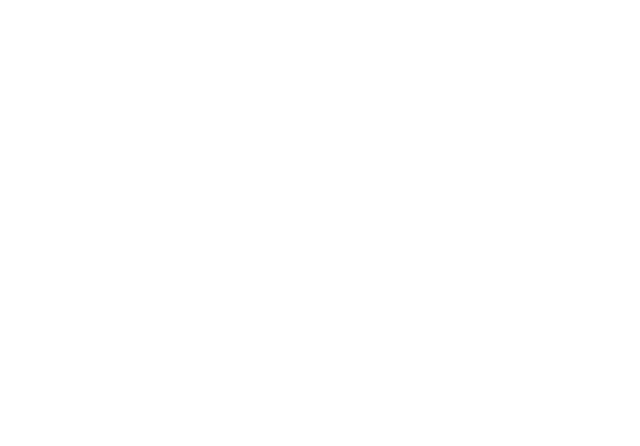
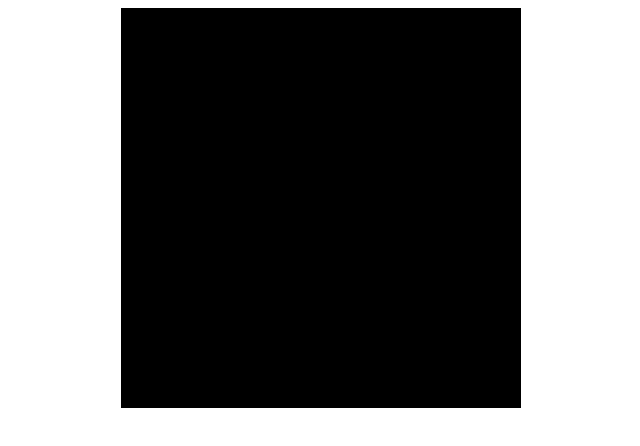
Before and after one commit to pedropsortiz/tictactoe, a plain HTML site: page index.html in a window 1280 px wide. Shown: the whole page, without its empty margins (319-959 px from the left). Drawn offline with Linux system fonts and the light colour scheme.

Commit message:
Added the canvas and the script src

```diff
--- a/index.html
+++ b/index.html
@@ -7,8 +7,10 @@
     <title>Tic Tac Toe</title>
 </head>
 <body>
-    <canvas id="stage" width="400" height="400">
-        <script src="script.js"></script>
-    </canvas>
+    <center>
+        <canvas id="stage" width="400px" height="400px" style="background-color: black;">
+            <script src="script.js"></script>
+        </canvas>
+    </center>
 </body>
 </html>
```
